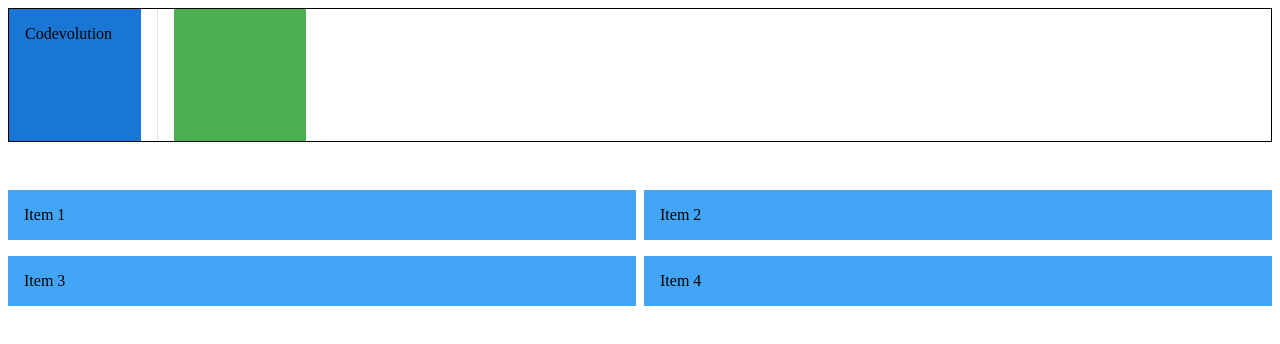
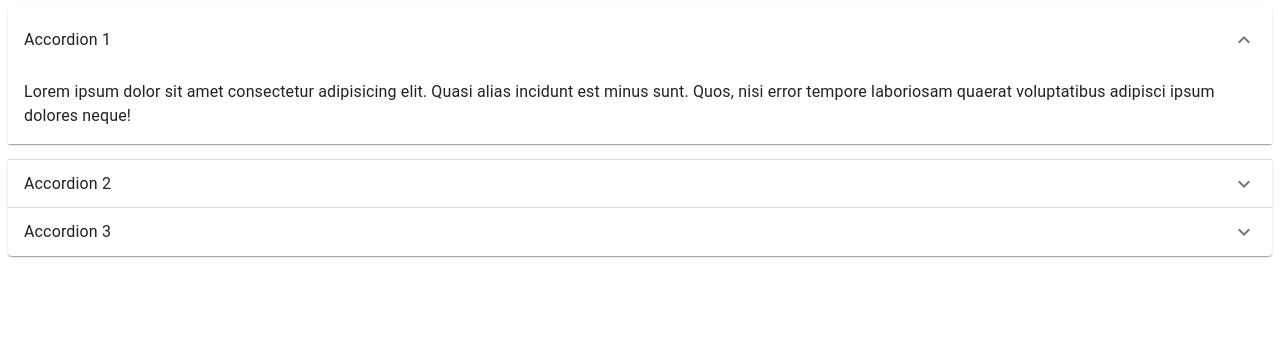
Before and after one commit to Radexman/MUI-React, a React (Vite) app: page / in a window 1280 px wide. Shown: the top 344 px of the page. Built offline with nearby package versions, Linux system fonts and the light colour scheme.

Commit message:
Accordion

```diff
--- a/src/App.tsx
+++ b/src/App.tsx
@@ -7,7 +7,9 @@
 // import MuiSwitch from './components/MuiSwitch';
 // import MuiRating from './components/MuiRating';
 // import MuiAutocomplete from './components/MuiAutocomplete';
-import MuiLayout from './components/MuiLayout';
+// import MuiLayout from './components/MuiLayout';
+// import MuiCard from './components/MuiCard';
+import MuiAccordion from './components/MuiAccordion';
 // import styles from './App.module.css';
 
 function App() {
@@ -23,7 +25,9 @@ function App() {
 				{/* <MuiSwitch /> */}
 				{/* <MuiRating /> */}
 				{/* <MuiAutocomplete /> */}
-				<MuiLayout />
+				{/* <MuiLayout /> */}
+				{/* <MuiCard /> */}
+				<MuiAccordion />
 			</div>
 		</>
 	);
--- /dev/null
+++ b/src/components/MuiAccordion.tsx
@@ -0,0 +1,72 @@
+import { useState } from 'react';
+import { Accordion, AccordionSummary, AccordionDetails, Typography } from '@mui/material';
+import ExpandMoreIcon from '@mui/icons-material/ExpandMore';
+
+const MuiAccordion = () => {
+	const [expanded, setExpanded] = useState<string | false>('panel1');
+
+	const handleChange = (isExpanded: boolean, panel: string) => {
+		setExpanded(isExpanded ? panel : false);
+	};
+
+	return (
+		<div>
+			<Accordion
+				expanded={expanded === 'panel1'}
+				onChange={(_event, isExpanded) => handleChange(isExpanded, 'panel1')}
+			>
+				<AccordionSummary
+					id='panel1-header'
+					aria-controls='panel1-header'
+					expandIcon={<ExpandMoreIcon />}
+				>
+					<Typography>Accordion 1</Typography>
+				</AccordionSummary>
+				<AccordionDetails>
+					<Typography>
+						Lorem ipsum dolor sit amet consectetur adipisicing elit. Quasi alias incidunt est minus sunt.
+						Quos, nisi error tempore laboriosam quaerat voluptatibus adipisci ipsum dolores neque!
+					</Typography>
+				</AccordionDetails>
+			</Accordion>
+			<Accordion
+				expanded={expanded === 'panel2'}
+				onChange={(_event, isExpanded) => handleChange(isExpanded, 'panel2')}
+			>
+				<AccordionSummary
+					id='panel2-header'
+					aria-controls='panel2-header'
+					expandIcon={<ExpandMoreIcon />}
+				>
+					<Typography>Accordion 2</Typography>
+				</AccordionSummary>
+				<AccordionDetails>
+					<Typography>
+						Lorem ipsum dolor sit amet consectetur adipisicing elit. Quasi alias incidunt est minus sunt.
+						Quos, nisi error tempore laboriosam quaerat voluptatibus adipisci ipsum dolores neque!
+					</Typography>
+				</AccordionDetails>
+			</Accordion>
+			<Accordion
+				expanded={expanded === 'panel3'}
+				onChange={(_event, isExpanded) => handleChange(isExpanded, 'panel3')}
+			>
+				<AccordionSummary
+					id='panel3-header'
+					aria-controls='panel3-header'
+					expandIcon={<ExpandMoreIcon />}
+				>
+					<Typography>Accordion 3</Typography>
+				</AccordionSummary>
+				<AccordionDetails>
+					<Typography>
+						Lorem ipsum dolor sit amet consectetur adipisicing elit. Quasi alias incidunt est minus sunt.
+						Quos, nisi error tempore laboriosam quaerat voluptatibus adipisci ipsum dolores neque!
+					</Typography>
+				</AccordionDetails>
+			</Accordion>
+		</div>
+	);
+};
+
+export default MuiAccordion;
--- /dev/null
+++ b/src/components/MuiCard.tsx
@@ -0,0 +1,38 @@
+import { Box, Card, CardContent, Typography, CardActions, Button, CardMedia } from '@mui/material';
+
+const MuiCard = () => {
+	return (
+		<Box width='300px'>
+			<Card>
+				<CardMedia
+					component='img'
+					height='140px'
+					image='https://source.unsplash.com/random'
+					alt='unsplash image'
+				/>
+				<CardContent>
+					<Typography
+						gutterBottom
+						variant='h5'
+						component='div'
+					>
+						React
+					</Typography>
+					<Typography
+						variant='body2'
+						color='text.secondary'
+					>
+						React is a JavaScript library for building use interfaces. React can be used as base in the
+						development of single-page or mobile applications.
+					</Typography>
+				</CardContent>
+				<CardActions>
+					<Button size='small'>Share</Button>
+					<Button size='small'>Learn More</Button>
+				</CardActions>
+			</Card>
+		</Box>
+	);
+};
+
+export default MuiCard;
--- a/src/components/MuiLayout.tsx
+++ b/src/components/MuiLayout.tsx
@@ -1,8 +1,11 @@
-import { Box, Stack, Divider, Grid } from '@mui/material';
+import { Box, Stack, Divider, Grid, Paper } from '@mui/material';
 
 const MuiLayout = () => {
 	return (
-		<>
+		<Paper
+			elevation={4}
+			sx={{ padding: '32px' }}
+		>
 			<Stack
 				direction='row'
 				spacing={2}
@@ -47,7 +50,7 @@ const MuiLayout = () => {
 				>
 					<Box
 						bgcolor='primary.light'
-						p={2}
+						p={5}
 					>
 						Item 1
 					</Box>
@@ -58,7 +61,7 @@ const MuiLayout = () => {
 				>
 					<Box
 						bgcolor='primary.light'
-						p={2}
+						p={5}
 					>
 						Item 2
 					</Box>
@@ -69,7 +72,7 @@ const MuiLayout = () => {
 				>
 					<Box
 						bgcolor='primary.light'
-						p={2}
+						p={5}
 					>
 						Item 3
 					</Box>
@@ -80,13 +83,13 @@ const MuiLayout = () => {
 				>
 					<Box
 						bgcolor='primary.light'
-						p={2}
+						p={5}
 					>
 						Item 4
 					</Box>
 				</Grid>
 			</Grid>
-		</>
+		</Paper>
 	);
 };
 
```
